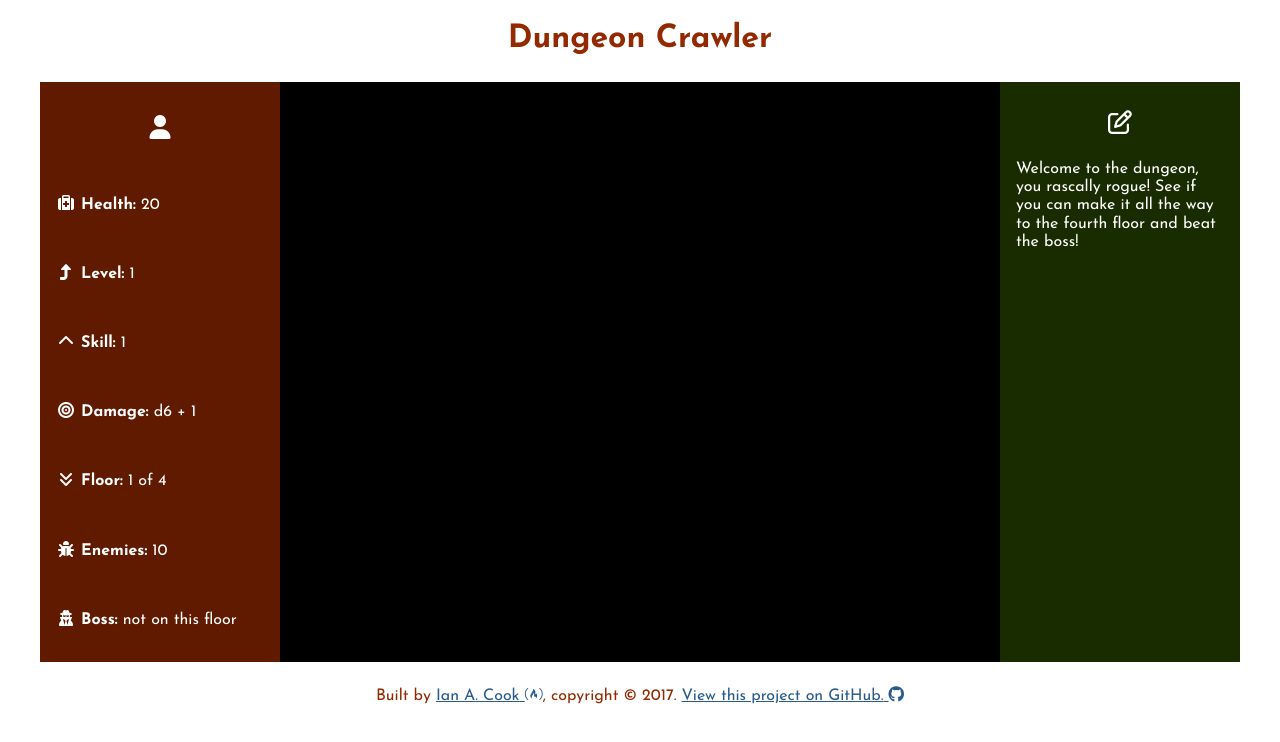
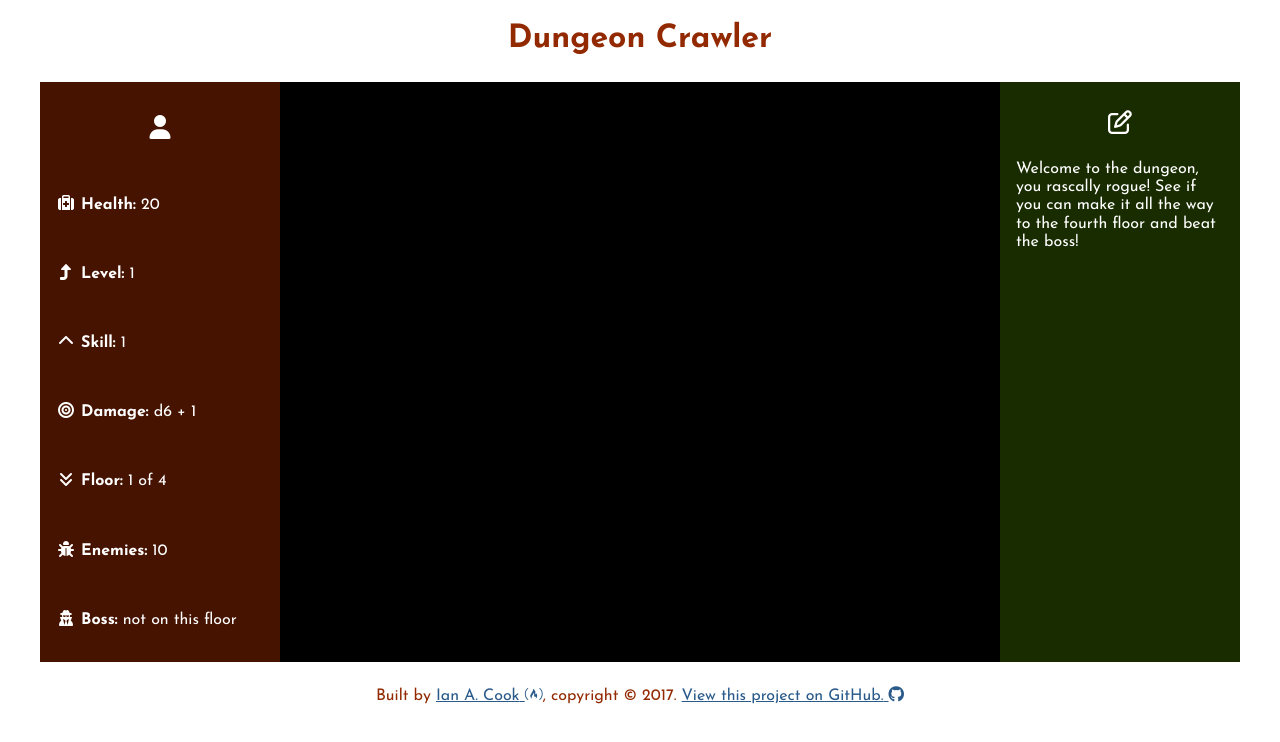
Before and after one commit to nai888/freeCodeCamp, a React (Create React App) app in the folder 15-Dungeon-Crawler/: page / in a window 1280 px wide. Shown: the top 742 px of the page. Built offline with nearby package versions, Linux system fonts and the light colour scheme; the HTML template or start-up script is replaced by a standard one.

Commit message:
Update status bar color

```diff
--- a/15-Dungeon-Crawler/src/components/Main.css
+++ b/15-Dungeon-Crawler/src/components/Main.css
@@ -26,7 +26,7 @@ main {
 }
 
 .status-bar {
-  background-color: #5f1a00;
+  background-color: #451300;
   display: flex;
   flex-flow: column nowrap;
   justify-content: space-around;
--- a/15-Dungeon-Crawler/src/components/Main.sass
+++ b/15-Dungeon-Crawler/src/components/Main.sass
@@ -23,7 +23,7 @@ main
   overflow: hidden
 
 .status-bar
-  background-color: darken($red, 10%)
+  background-color: darken($red, 15%)
   display: flex
   flex-flow: column nowrap
   justify-content: space-around
```
